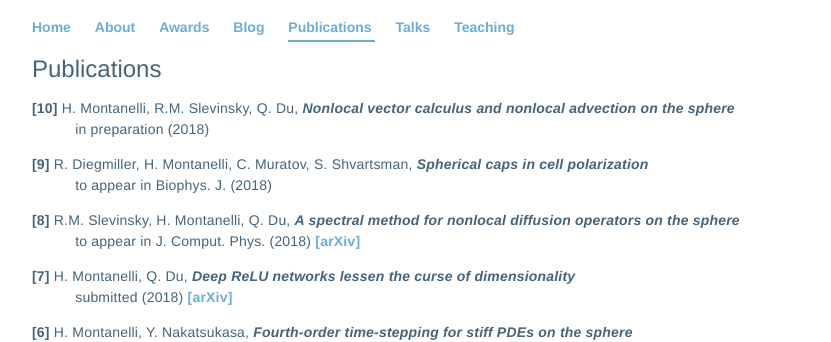
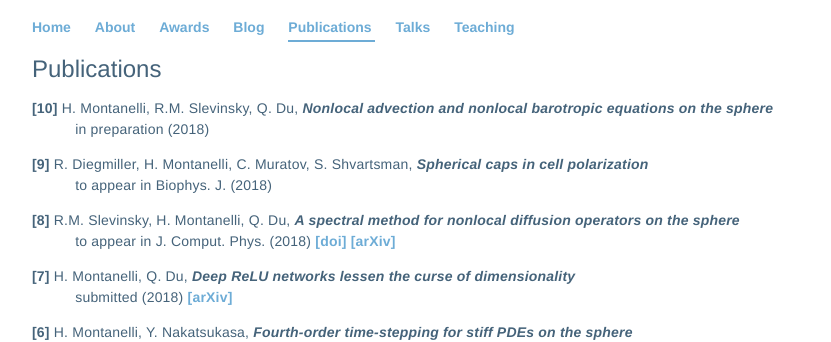
Before and after one commit to Hadrien-Montanelli/Hadrien-Montanelli.github.io, a Jekyll site: the page built from publications/index.html, in a window 1280 px wide. Shown: the top 342 px of the page, without its empty margins (224-1055 px from the left). Built offline with Jekyll 4.4.1, drawn with Linux system fonts in a browser that asks for light colours.

Commit message:
Update publication list.

```diff
--- a/publications/index.html
+++ b/publications/index.html
@@ -5,7 +5,7 @@ title: Publications
 <div class="blurb">
 	<h1>Publications</h1>
 
-	<p><b>[10]</b> H. Montanelli, R.M. Slevinsky, Q. Du, <i><b>Nonlocal vector calculus and nonlocal advection on the sphere</b></i>
+	<p><b>[10]</b> H. Montanelli, R.M. Slevinsky, Q. Du, <i><b>Nonlocal advection and nonlocal barotropic equations on the sphere</b></i>
 	<br>&ensp;&ensp;&ensp;&ensp;&ensp;&ensp;in preparation (2018)
 	<p>
 
@@ -14,7 +14,7 @@ title: Publications
 	<p>
 
 	<p><b>[8]</b> R.M. Slevinsky, H. Montanelli, Q. Du, <i><b>A spectral method for nonlocal diffusion operators on the sphere</b></i>
-	<br>&ensp;&ensp;&ensp;&ensp;&ensp;&ensp;to appear in J. Comput. Phys. (2018) <a href="http://arxiv.org/pdf/1801.04902.pdf">[arXiv]</a>
+	<br>&ensp;&ensp;&ensp;&ensp;&ensp;&ensp;to appear in J. Comput. Phys. (2018) <a href="http://www.sciencedirect.com/science/article/pii/S0021999118304029">[doi]</a> <a href="http://arxiv.org/pdf/1801.04902.pdf">[arXiv]</a>
 	<p>
 
 	<p><b>[7]</b> H. Montanelli, Q. Du, <i><b>Deep ReLU networks lessen the curse of dimensionality</b></i>
```
Also changed, not shown: 2 other files.
